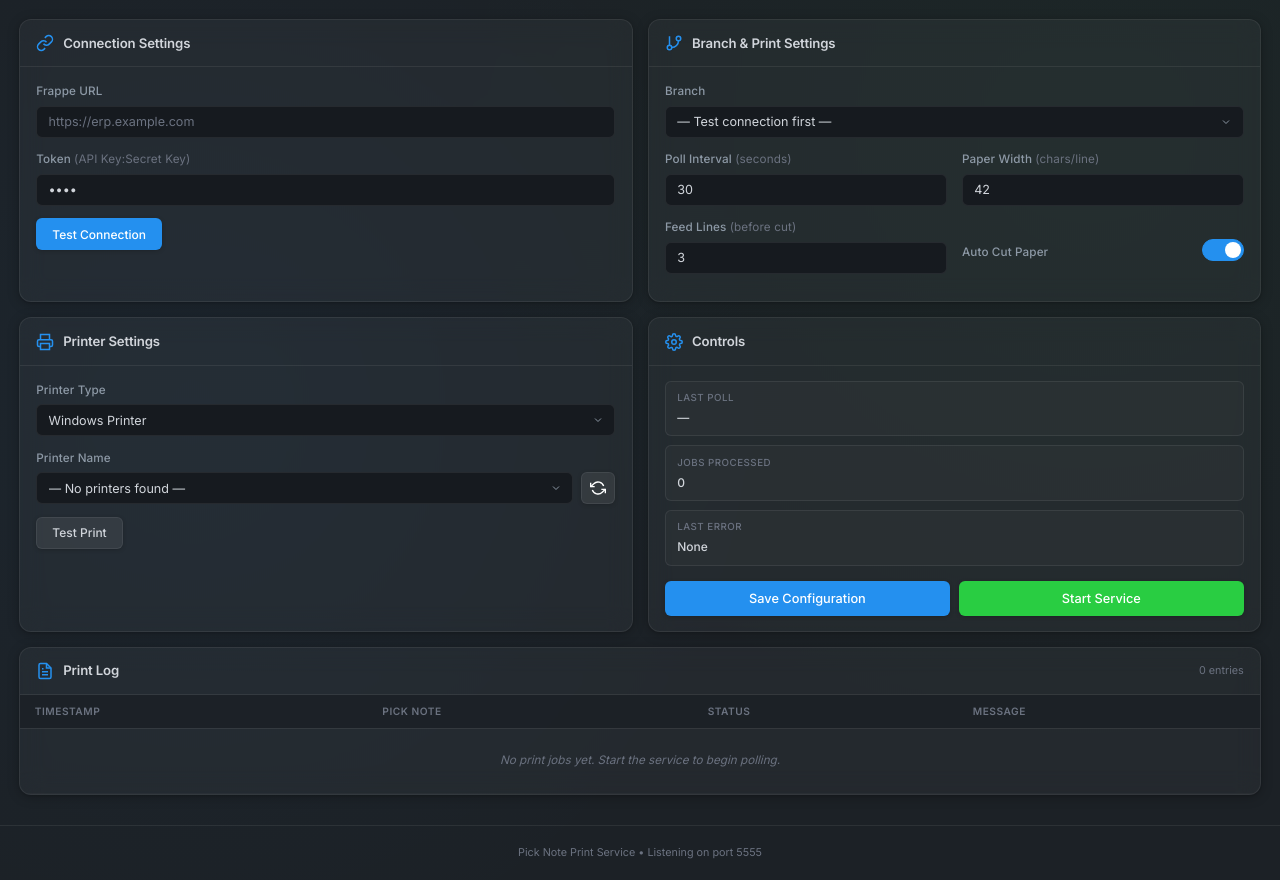
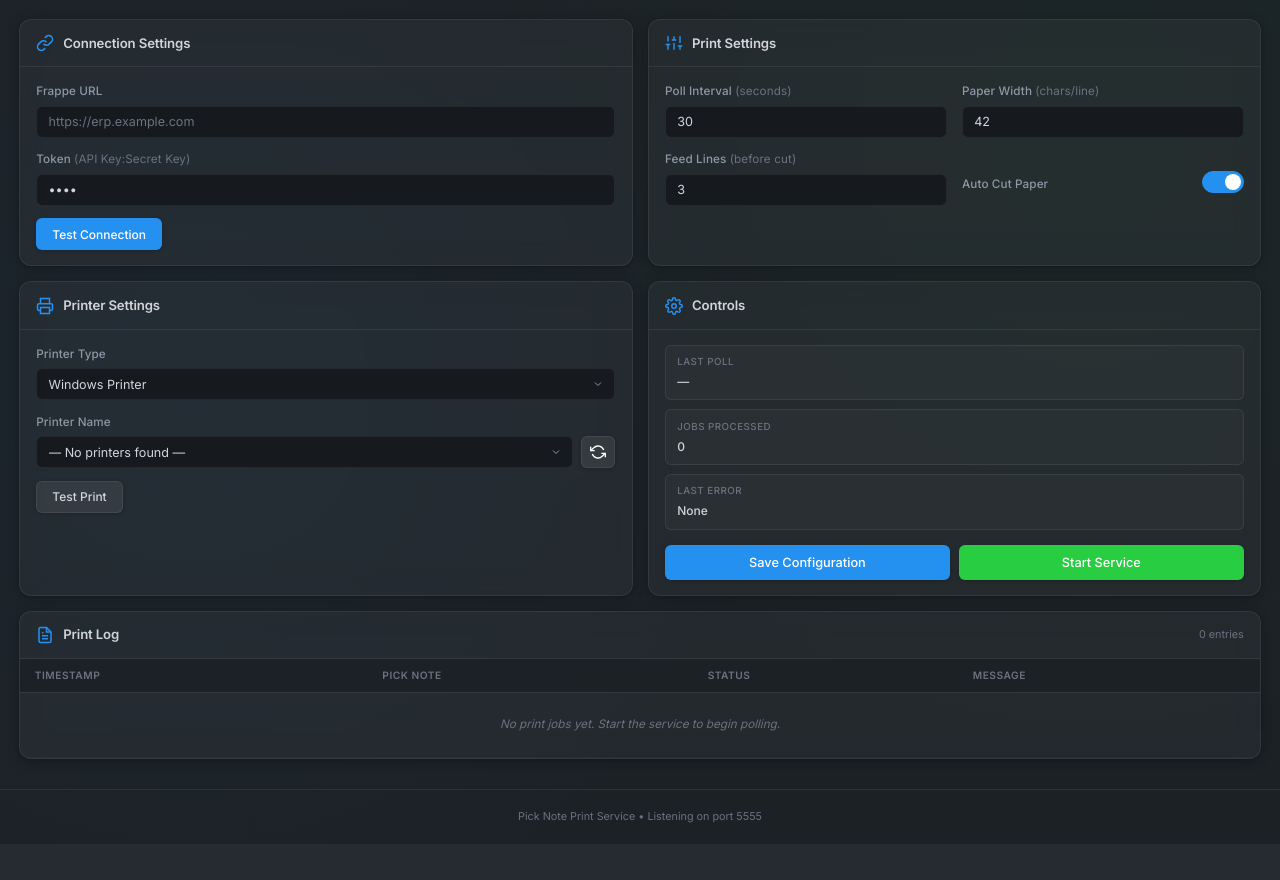
Before and after one commit to av-dev2/pick-note-print-service, a Flask app: page / in a window 1280 px wide. Shown: the part 57-937 px from the top of the page. After the commit the page ends 880 px from the top, so only its background shows below. Run offline with Flask 3, Linux system fonts and the light colour scheme; data that the repository does not hold is empty.

Commit message:
refactor(ui): remove branch selection dropdown and rename settings card

```diff
--- a/templates/index.html
+++ b/templates/index.html
@@ -76,25 +76,24 @@
             </section>
 
             <!-- --------------------------------------------------------- -->
-            <!--  Branch & Print Settings Card                              -->
+            <!--  Print Settings Card                                       -->
             <!-- --------------------------------------------------------- -->
-            <section class="card" id="branch-card">
+            <section class="card" id="print-settings-card">
                 <div class="card-header">
                     <svg class="card-icon" viewBox="0 0 24 24" fill="none" stroke="currentColor" stroke-width="2">
-                        <line x1="6" y1="3" x2="6" y2="15"/>
-                        <circle cx="18" cy="6" r="3"/>
-                        <circle cx="6" cy="18" r="3"/>
-                        <path d="M18 9a9 9 0 0 1-9 9"/>
+                        <line x1="4" y1="21" x2="4" y2="14"/>
+                        <line x1="4" y1="10" x2="4" y2="3"/>
+                        <line x1="12" y1="21" x2="12" y2="12"/>
+                        <line x1="12" y1="8" x2="12" y2="3"/>
+                        <line x1="20" y1="21" x2="20" y2="16"/>
+                        <line x1="20" y1="12" x2="20" y2="3"/>
+                        <line x1="1" y1="14" x2="7" y2="14"/>
+                        <line x1="9" y1="8" x2="15" y2="8"/>
+                        <line x1="17" y1="16" x2="23" y2="16"/>
                     </svg>
-                    <h2>Branch &amp; Print Settings</h2>
+                    <h2>Print Settings</h2>
                 </div>
                 <div class="card-body card-body-grid">
-                    <div class="form-group grid-full">
-                        <label for="branch-select">Branch</label>
-                        <select id="branch-select">
-                            <option value="">— Test connection first —</option>
-                        </select>
-                    </div>
                     <div class="form-group">
                         <label for="poll-interval">Poll Interval <span class="label-hint">(seconds)</span></label>
                         <input type="number" id="poll-interval" min="5" max="600" value="30" step="1">
```
